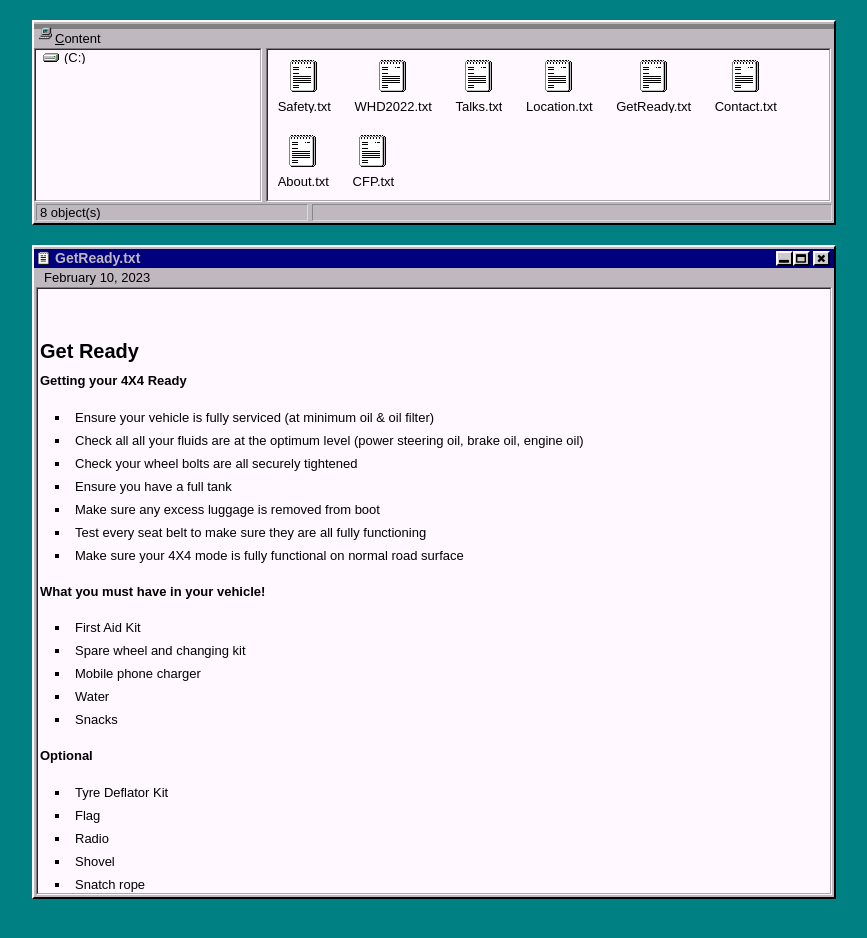
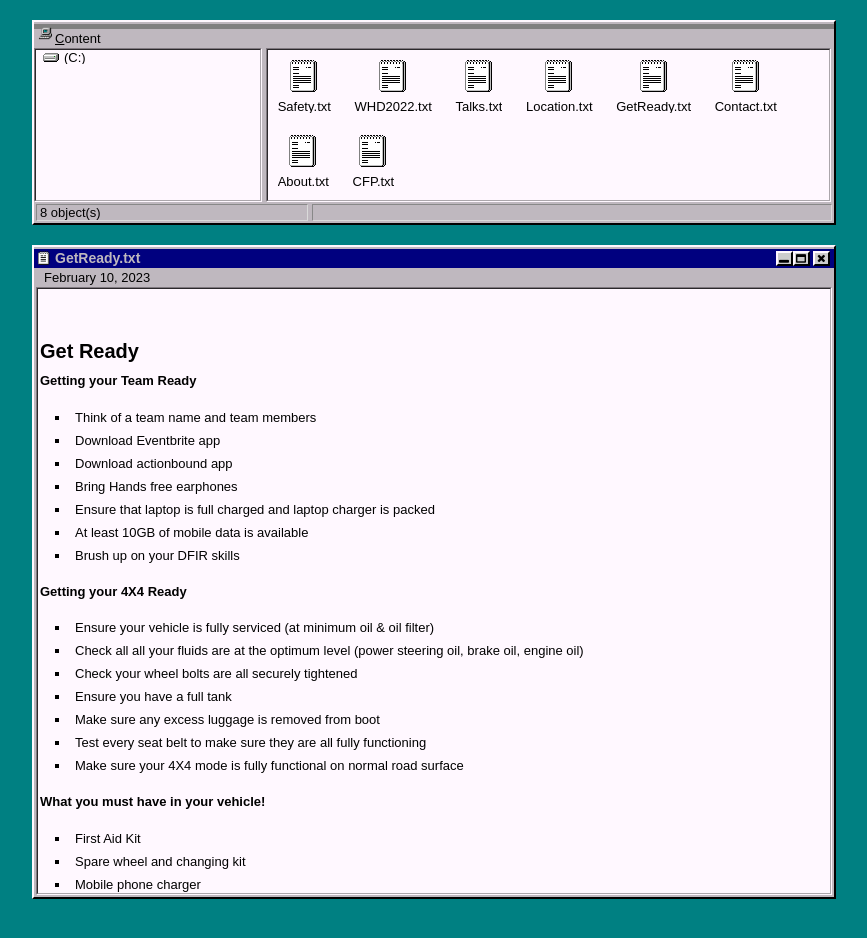
Before and after one commit to WhiteHatDesertOrg/whitehatdesert.github.io, a Jekyll site: the page built from _posts/2023-02-10-getready.md, in a window 1280 px wide. Shown: the top 938 px of the page, without its empty margins (206-1073 px from the left). Built offline with Jekyll 4.4.1, drawn with Linux system fonts in a browser that asks for light colours.

Commit message:
Update 2023-02-10-getready.md

```diff
--- a/_posts/2023-02-10-getready.md
+++ b/_posts/2023-02-10-getready.md
@@ -5,6 +5,16 @@ tags: About
 ---
 
 # Get Ready
+
+**Getting your Team Ready**
+
+* Think of a team name and team members
+* Download Eventbrite app
+* Download actionbound app
+* Bring Hands free earphones
+* Ensure that laptop is full charged and laptop charger is packed
+* At least 10GB of mobile data is available
+* Brush up on your DFIR skills
 
 **Getting your 4X4 Ready**
 
@@ -15,7 +25,6 @@ tags: About
 * Make sure any excess luggage is removed from boot
 * Test every seat belt to make sure they are all fully functioning
 * Make sure your 4X4 mode is fully functional on normal road surface
-
 
 **What you must have in your vehicle!**
 
```
Also changed, not shown: other parts of _posts/2023-02-10-getready.md (+0 -10 lines).
